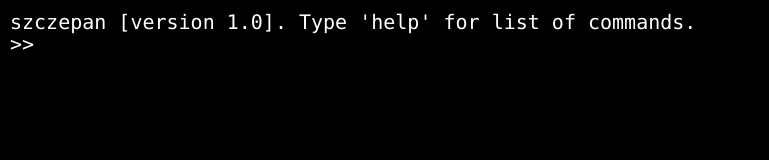
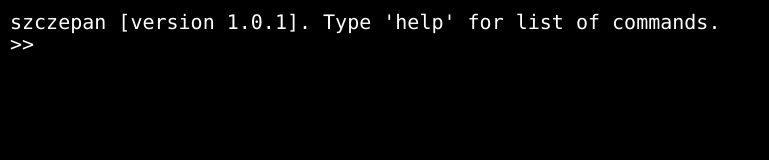
Before and after one commit to szczeepaan/old-main-page, a plain HTML site: page index.html in a window 1280 px wide. Shown: the whole page, without its empty margins (0-769 px from the left). Drawn offline with Linux system fonts and the light colour scheme.

Commit message:
modified:   index.html 	modified:   style.css

```diff
--- a/index.html
+++ b/index.html
@@ -11,7 +11,7 @@
     <link rel="icon" href="img/icon.png">
     <link rel="stylesheet" href="style.css">
 
-    <title>szczepan [v1.0]</title>
+    <title>szczepan [v1.0.1]</title>
 </head>
 
 <body>
@@ -19,7 +19,7 @@
     <div id="tfcont"><div id="tf"><img src="img/tf.png"></div></div>
 
     <div class="container">
-        <div>szczepan [version 1.0]. Type 'help' for list of commands.</div>
+        <div>szczepan [version 1.0.1]. Type 'help' for list of commands.</div>
     </div>
     <div id="line">
         <span style="margin-left: 10px;">&gt;&gt; </span>
--- a/style.css
+++ b/style.css
@@ -15,7 +15,6 @@ html, body {
     padding: 0;
     height: 100%;
     width: 100%;
-    overflow: hidden;
 
     background-color: var(--bg);
     color: var(--font);
@@ -54,7 +53,7 @@ input {
 }
 
 #tfcont {
-    position: absolute;
+    position: fixed;
     display: flex;
     width: 100%;
     height: 100%;
```
